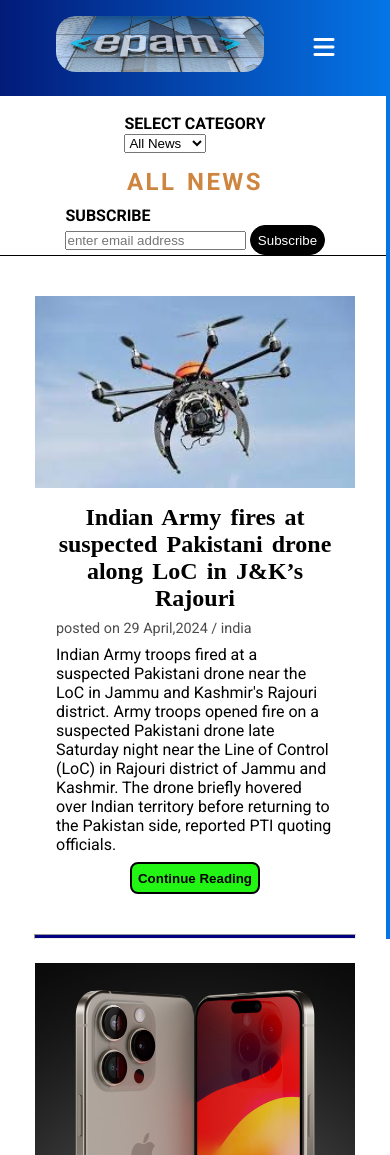
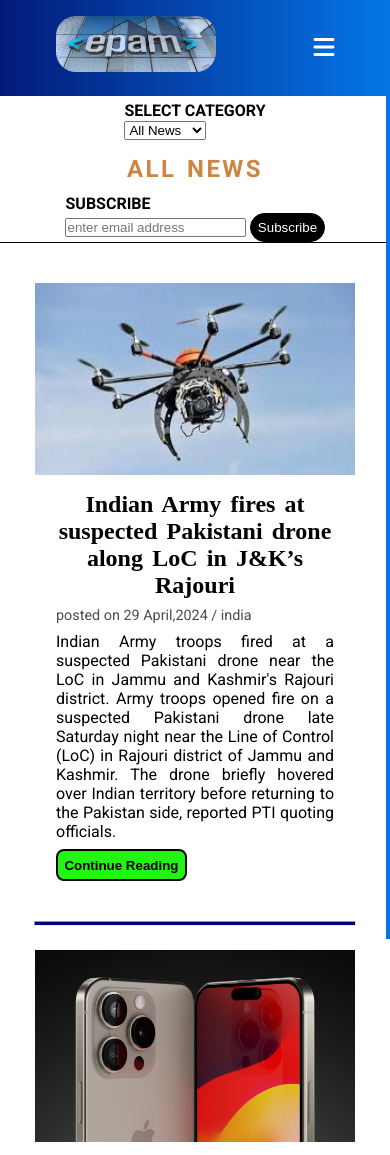
Before and after one commit to kunalkanse/news-blog-epam-task01, a plain HTML site: page index.html in a window 390 px wide. Shown: the top 1155 px of the page. Drawn offline with Linux system fonts and the light colour scheme.

Commit message:
changes style.css

```diff
--- a/CSS/style.css
+++ b/CSS/style.css
@@ -56,8 +56,10 @@ header{
 }
 
 .list li a:hover{
-    color:rgb(0, 2, 124);
+    color: rgb(255, 132, 0);
     text-decoration: underline;
+    font-size: 1.38rem;
+    text-shadow: 5px 5px 3px rgb(255, 100, 0);
 }
 
 .Checked,#check{
@@ -153,6 +155,14 @@ img:hover{
     text-decoration: underline;
 }
 
+section div p:last-of-type {
+    text-align: justify;
+}
+
+section a:last-child{
+    width: max-content;
+}
+
 a button{
     background-color: rgb(34, 244, 19);
     border: 2px solid black;
@@ -244,7 +254,14 @@ footer{
 
 @media screen and (max-width : 850px) {
     .list li a{
-        padding: 0px 5px;
+        /* padding: 0px 5px; */
+        font-size: 1.1rem;
+    }
+
+    #logo{
+        width: 10rem;
+        height: 3.5rem;
+        border-radius: 20px;
     }
 }
 
@@ -261,7 +278,6 @@ footer{
         grid-template-columns: 0.7fr 1fr;
         justify-items: center;
         align-items: center;
-        row-gap: 1rem;
     }
 
     .grid-item:nth-child(2) {
@@ -280,6 +296,10 @@ footer{
             font-weight: 600;
             font-size: 1.5rem;
         }
+
+    .navbar-lower{
+        padding: 0;
+    }
 
     section{
         flex-direction: column;
```
